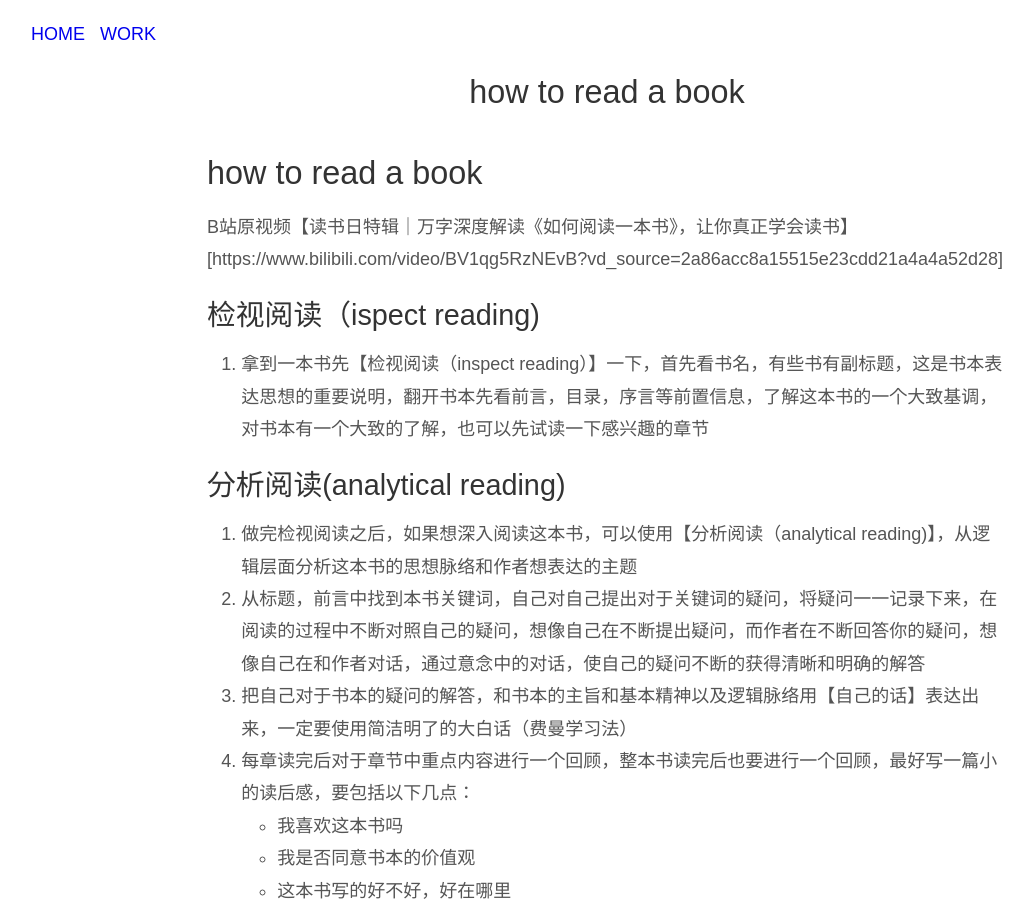
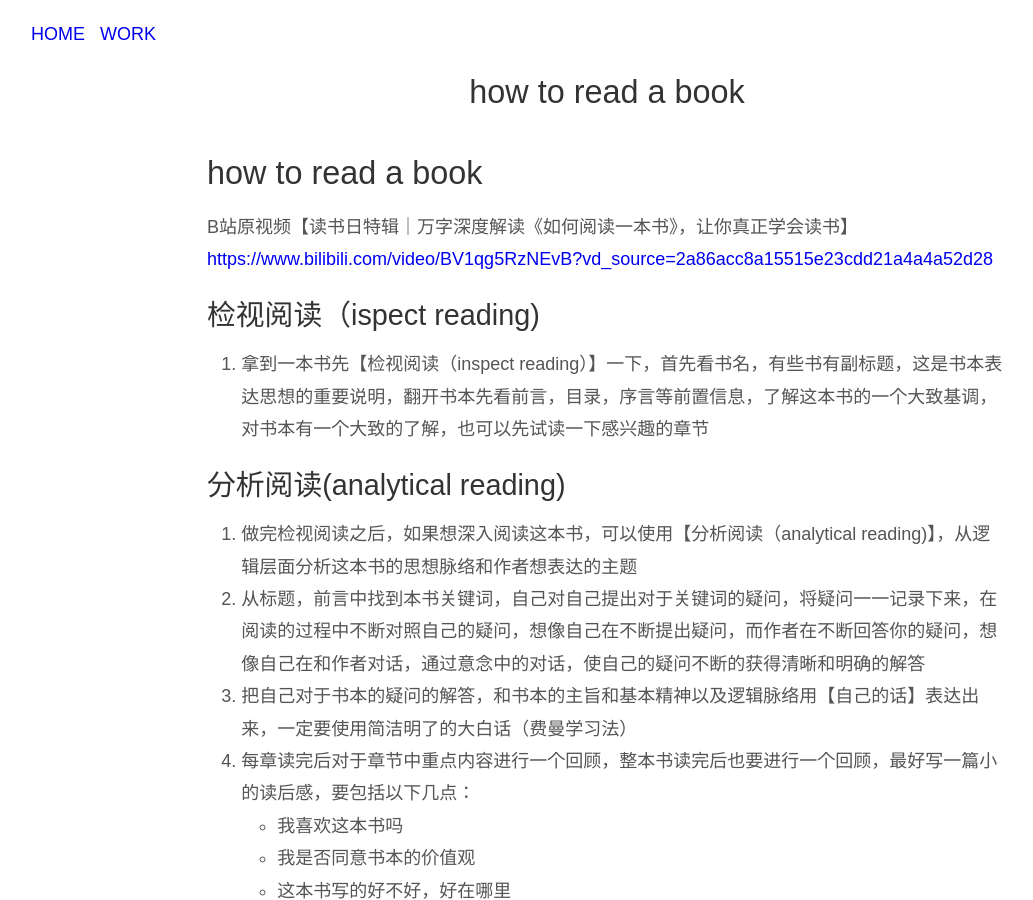
Before and after one commit to qiaoqiangv/qiaoqiangv.github.io, a Jekyll site: the page built from _posts/2025-04-28-how-to-read-a-book.md, in a window 1280 px wide and 900 px high. Shown: the whole window, without its empty margins (33-1066 px from the left). Built offline with Jekyll 4.4.1, drawn with Linux system fonts in a browser that asks for light colours; part of the change alters nothing that is shown.

Commit message:
optimize _post/2025-04-28-how-to-read-a-book.md external website link

```diff
--- a/_posts/2025-04-28-how-to-read-a-book.md
+++ b/_posts/2025-04-28-how-to-read-a-book.md
@@ -7,7 +7,8 @@ tags: [Books, Reading-books]
 ---
 # how to read a book
 
-B站原视频【读书日特辑｜万字深度解读《如何阅读一本书》，让你真正学会读书】[https://www.bilibili.com/video/BV1qg5RzNEvB?vd_source=2a86acc8a15515e23cdd21a4a4a52d28]
+B站原视频【读书日特辑｜万字深度解读《如何阅读一本书》，让你真正学会读书】
+<https://www.bilibili.com/video/BV1qg5RzNEvB?vd_source=2a86acc8a15515e23cdd21a4a4a52d28>
 
 ## 检视阅读（ispect reading)
 
```
